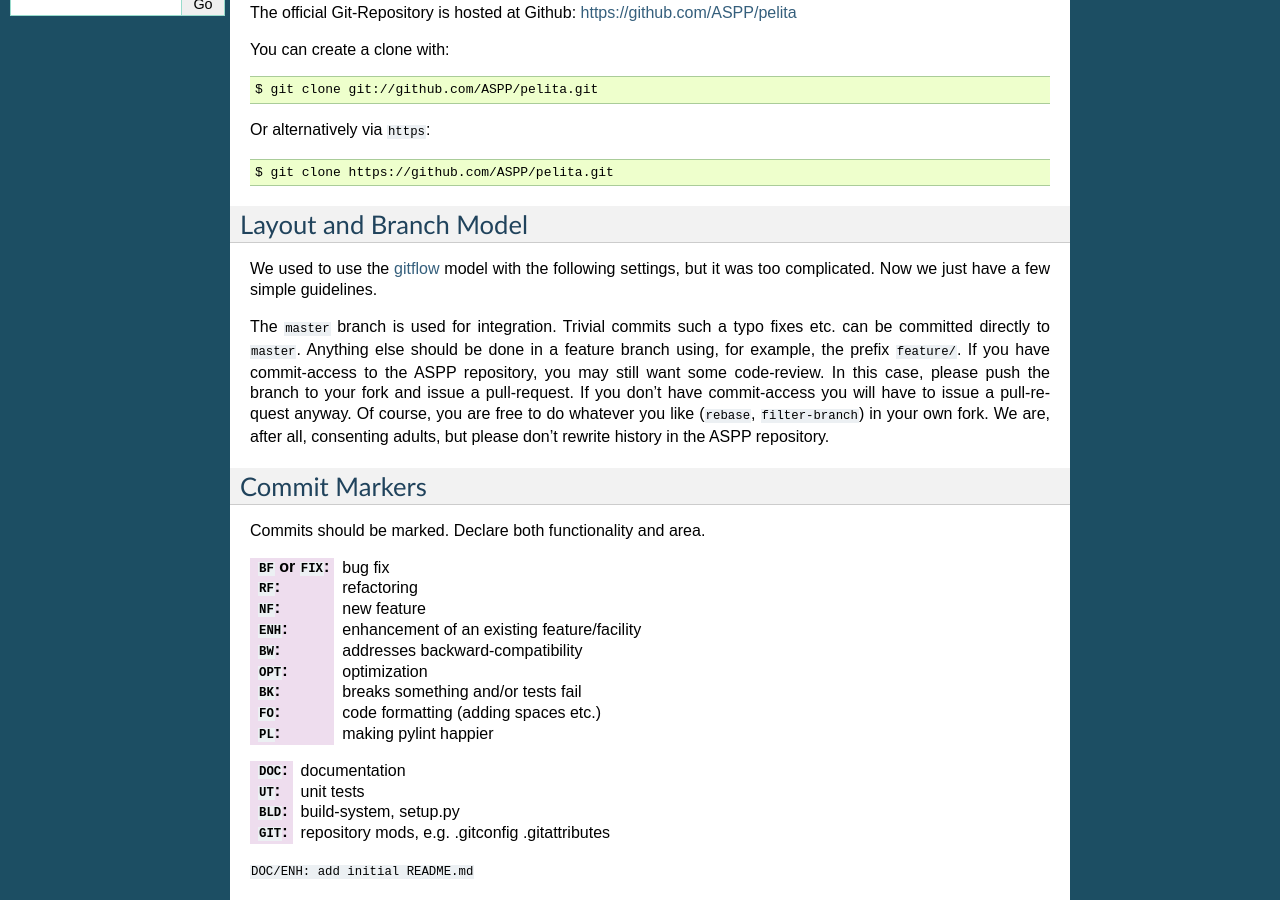
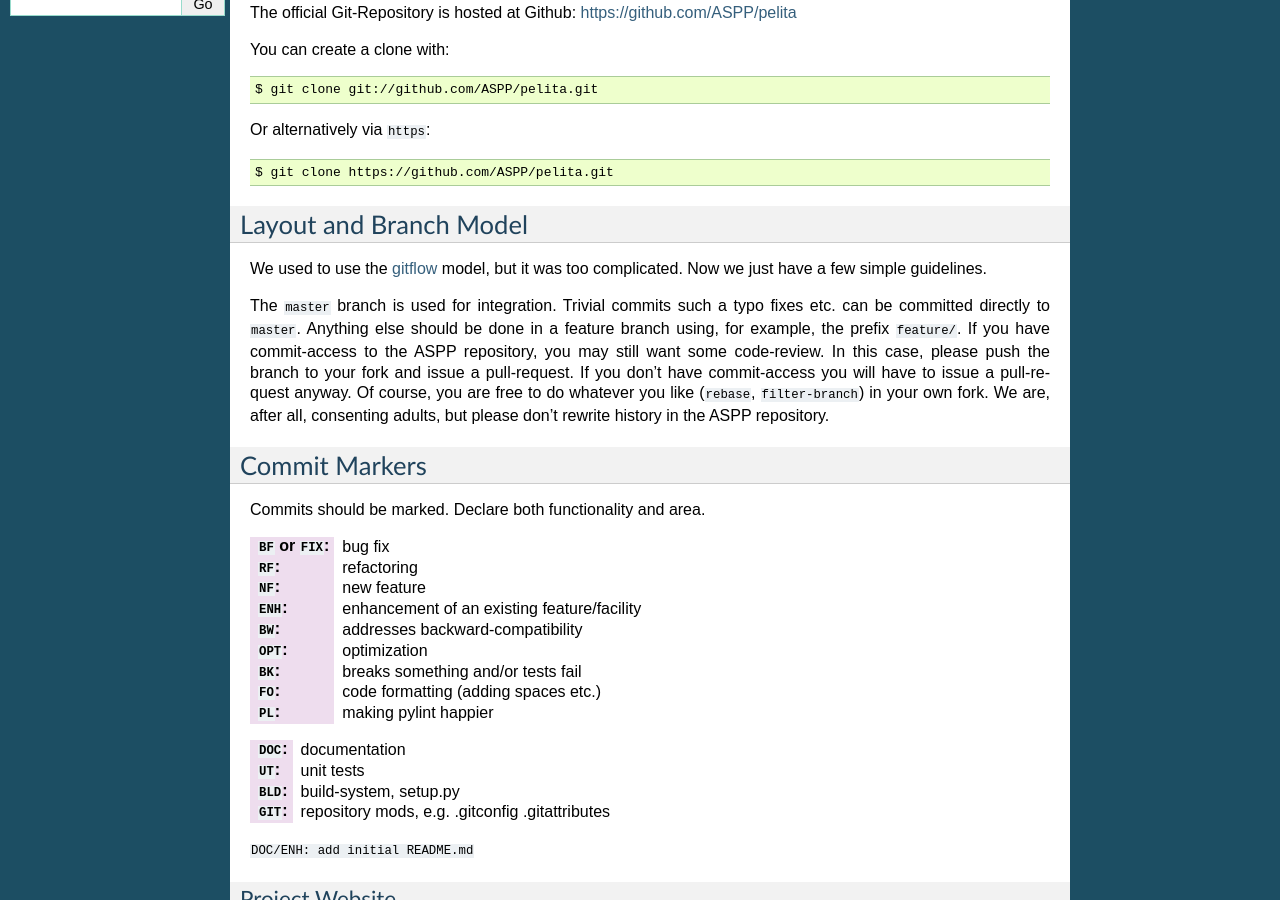
Before and after one commit to ASPP/pelita, a Sphinx documentation site: the page built from doc/source/development.rst, in a window 1280 px wide and 900 px high, scrolled down 363 px. Built offline with Sphinx 7.4.7, drawn with Linux system fonts in a browser that asks for light colours; the version number could not be read and is left out.

Commit message:
DOC: include suggestions by keszybz

```diff
--- a/doc/source/development.rst
+++ b/doc/source/development.rst
@@ -33,9 +33,8 @@ Or alternatively via ``https``::
 Layout and Branch Model
 -----------------------
 
-We used to use  the `gitflow <https://github.com/nvie/gitflow>`_ model with the
-following settings, but it was too complicated. Now we just have a few simple
-guidelines.
+We used to use the `gitflow <https://github.com/nvie/gitflow>`_ model, but it
+was too complicated. Now we just have a few simple guidelines.
 
 The ``master`` branch is used for integration. Trivial commits such a typo
 fixes etc. can be committed directly to ``master``. Anything else should be done
```
